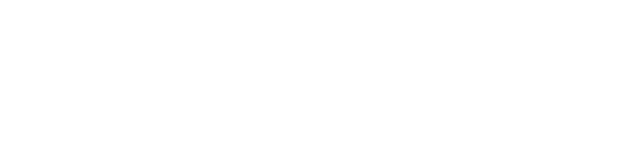
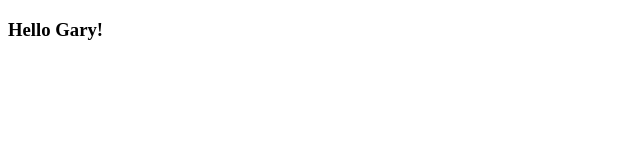
Before and after one commit to SpadeRubick/Gary, a plain HTML site: page index.html in a window 1280 px wide. Shown: the whole page, without its empty margins (0-640 px from the left). Drawn offline with Linux system fonts and the light colour scheme.

Commit message:
test for 6chuang-PC

```diff
--- a/index.html
+++ b/index.html
@@ -5,6 +5,6 @@
 	<title>Gary</title>
 </head>
 <body>
-
+	<h3>Hello Gary!</h3>
 </body>
 </html>
```
